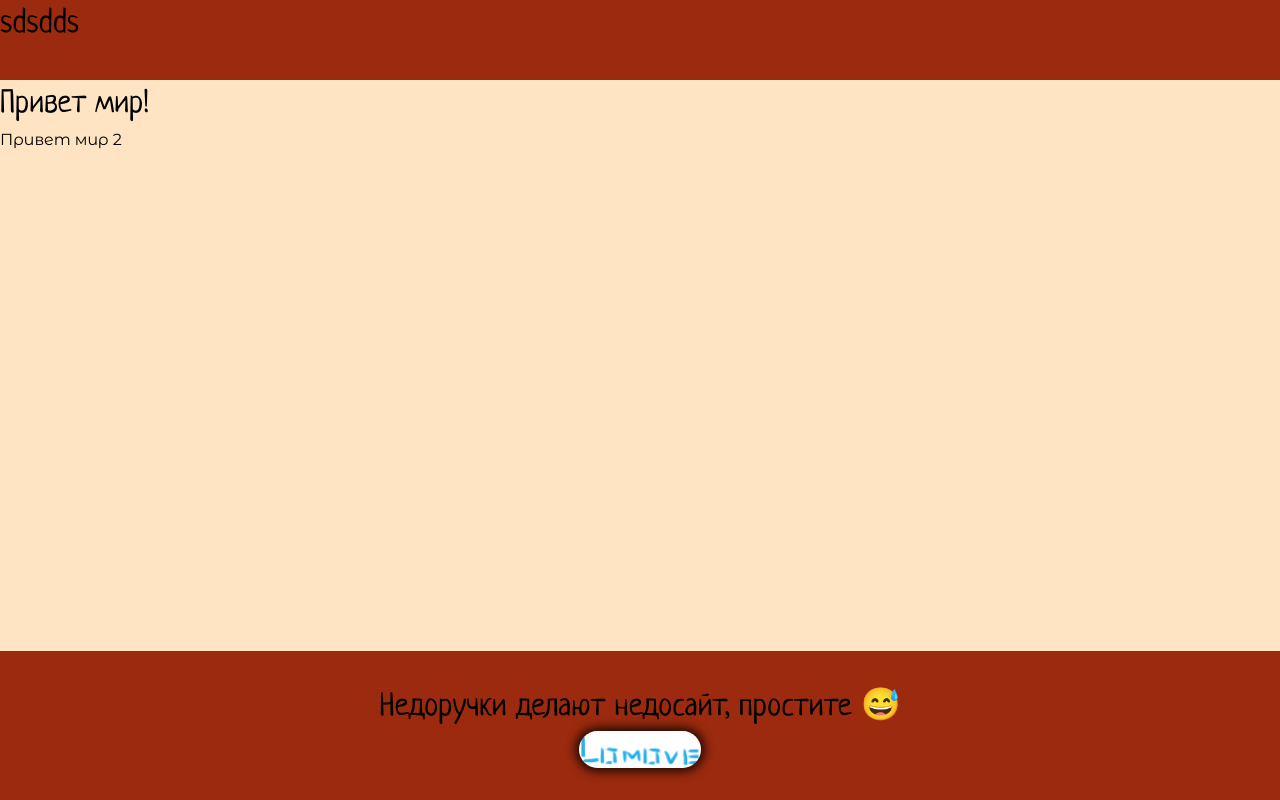
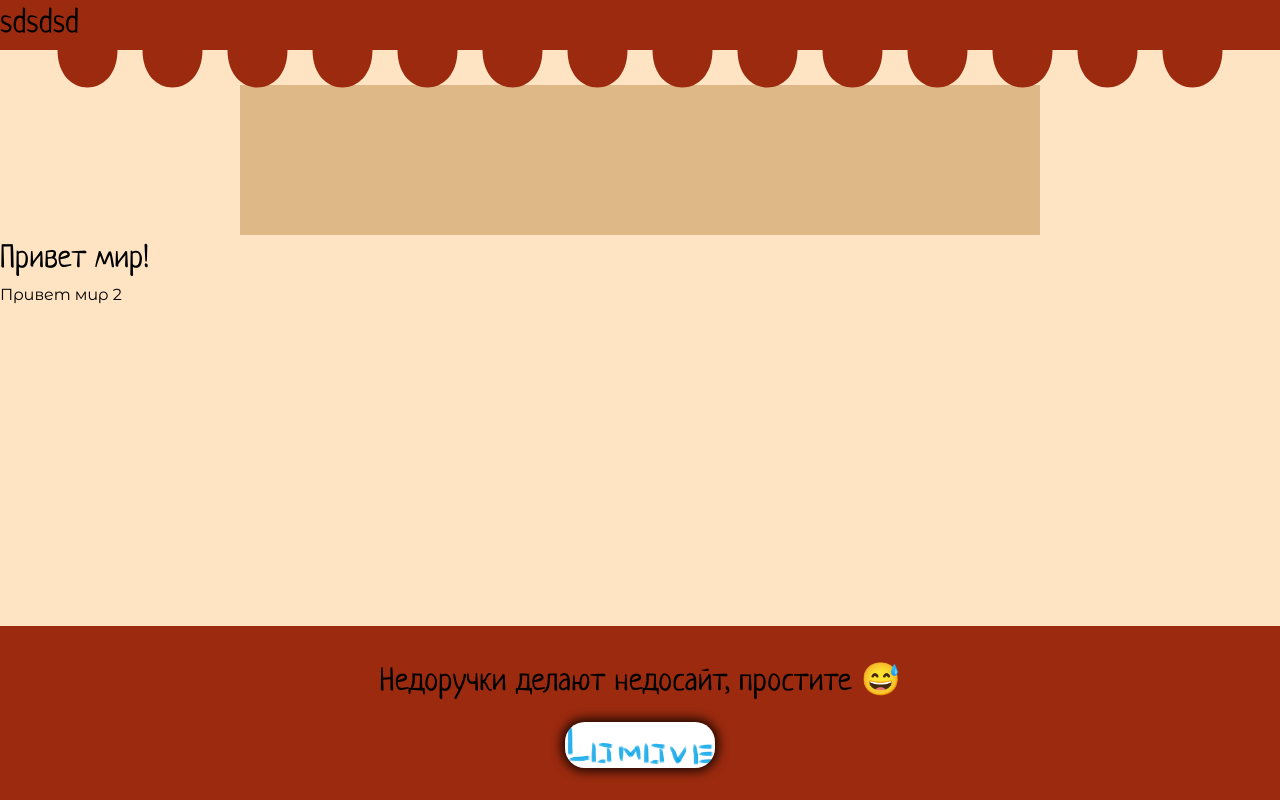
Before and after one commit to Lomove/ll, a plain HTML site: page index.html in a window 1280 px wide. Drawn offline with Linux system fonts and the light colour scheme.

Commit message:
Вакханалия с рамочкой готова....

```diff
--- a/index.html
+++ b/index.html
@@ -5,21 +5,42 @@
     <meta name="viewport" content="width=device-width, initial-scale=1.0" />
 
     <link rel="stylesheet" href="styles/css/index.css" />
+
     <title>LL</title>
   </head>
   <body>
-    <header class="site-header">sdsdds</header>
+    <header class="site-header">
+      <p>sdsdsd</p>
+
+      <!-- Я поплыл... Мне НУЖНЫ КРИВЫЕ БЛОКИ -->
+      <div class="omega-style-block"></div>
+      <!-- Визуальный скрипт для этой вакханалии -->
+      <script src="./scripts/style-frame.js"></script>
+    </header>
     <main>
-      <div class="index-slider">
+      <!-- Меееега слайдер -->
+      <div class="index-slider-wrap">
+        <div class="index-slider">
+          <div class="slide"></div>
+        </div>
 
+        <!-- индикаторы-переключатели -->
+        <div class="toggles">
+          <div class="toggle"></div>
+          <div class="toggle"></div>
+          <div class="toggle"></div>
+          <div class="toggle"></div>
+          <div class="toggle"></div>
+        </div>
       </div>
+
       Привет мир!
       <p class="t1">Привет мир 2</p>
     </main>
     <footer class="site-footer">
-      <p>Недоручки делают недосайт, простите 	&#128517</p>
+      <p>Недоручки делают недосайт, простите &#128517;</p>
       <div class="img-wrap">
-        <img src="./img/Me.png" alt="Недоавтор">
+        <img src="./img/Me.png" alt="Недоавтор" />
       </div>
     </footer>
   </body>
--- /dev/null
+++ b/scripts/style-frame.js
@@ -0,0 +1,24 @@
+'use strict';
+
+{
+  const styleBlock = document.querySelector('.omega-style-block');
+  const hillWidth = 60;
+  const hillHeight = 50;
+  const plainWidth = 25;
+  const viewPort = document.documentElement.clientWidth;
+  // Шаблон прямой + кривой для наполненеия SVG
+  const templateHillPlain = `\ l ${plainWidth},0 \ c 0,${hillHeight} ${hillWidth},${hillHeight} ${hillWidth},0 `;
+
+  // Получаем кол-во бугорков
+  const quantityHtill = Math.trunc((viewPort - plainWidth) / (hillWidth + plainWidth));
+
+  // Получаем суммарную длину всех бугорков и равнин
+  const widthAllHillsAndPlain = quantityHtill * hillWidth + (quantityHtill - 1) * plainWidth;
+
+  // Получаем стартовое смещение для оцентровки бугорков.
+  const startOffset = (viewPort - widthAllHillsAndPlain) / 2 - plainWidth;
+
+  // Заполняем SVG
+  const svg = `path('M ${startOffset},0 \ ${templateHillPlain.repeat(quantityHtill)}')`;
+  styleBlock.style.clipPath = svg;
+}
--- a/styles/scss/_main.scss
+++ b/styles/scss/_main.scss
@@ -11,9 +11,20 @@ body {
 
 // Опись хедеров на всех страницах
 .site-header {
-  height: 10vh;
+  height: 85px;
 
-  background-color: var(--background-color-2);
+  p {
+    height: 50px;
+    background-color: var(--background-color-2);
+  }
+
+  .omega-style-block {
+    margin: auto;
+    height: 50px;
+
+    background-color: var(--background-color-2);
+    // clip-path: path('M 0,0 \ l 25,0 \ c 0,50 60,50 60,0 \ l 25,0 \ c 0,50 60,50 60,0 \ l 25,0 \ c 0,50 60,50 60,0 \ l 25,0 \ c 0,50 60,50 60,0');
+  }
 }
 
 // Опись мейн-контента на всех страницах
@@ -34,7 +45,8 @@ main {
 
   .img-wrap {
     margin: auto;
-    width: 10%;
+    margin-top: 0.5em;
+    width: clamp(150px, 10%, 250px);
 
     img {
       border-radius: 20px;
--- a/styles/scss/index.scss
+++ b/styles/scss/index.scss
@@ -5,11 +5,17 @@
 @import 'main';
 
 body {
-  font-size: 2em;
-
   .t1 {
     font-family: 'Work';
     // letter-spacing: -2px;
     font-size: 0.5em;
   }
 }
+
+.index-slider-wrap {
+  margin: auto;
+  width: 800px;
+  height: 150px;
+
+  background-color: burlywood;
+}
```
Also changed, not shown: styles/css/index.css.
